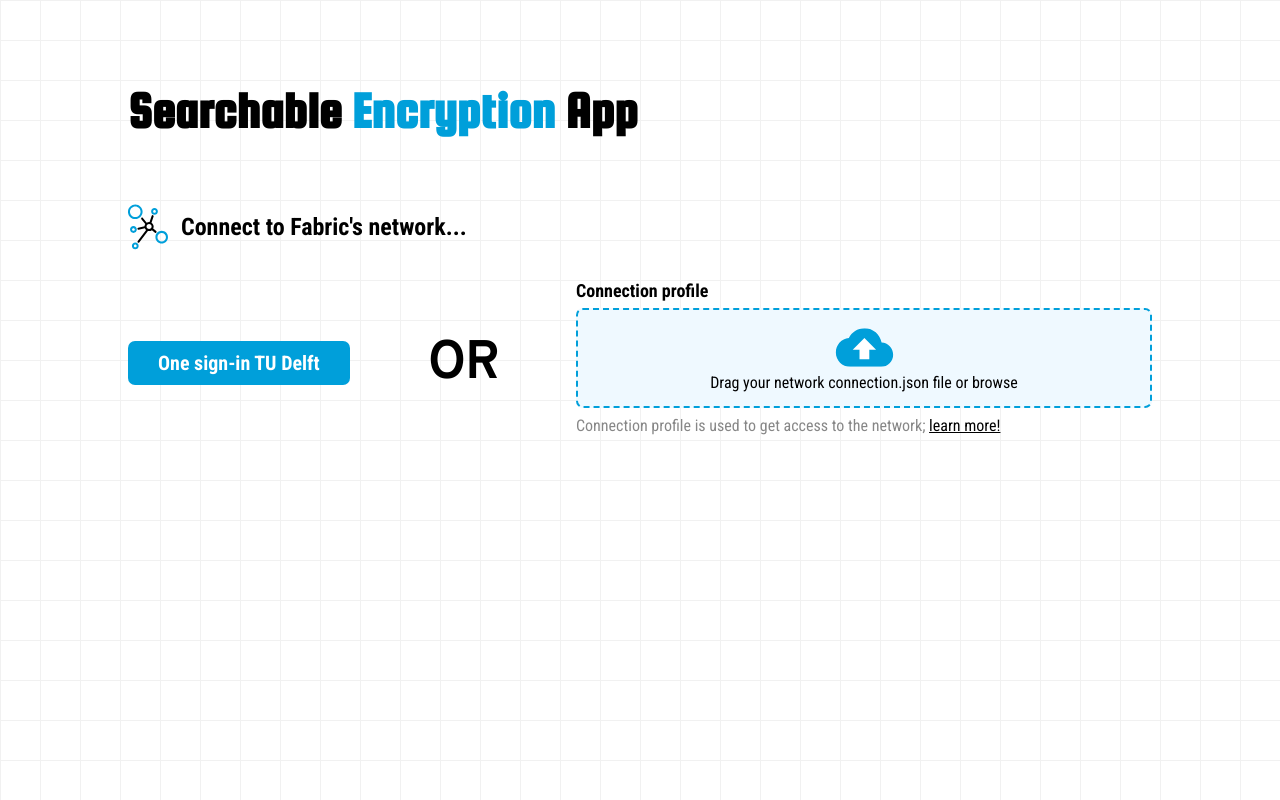
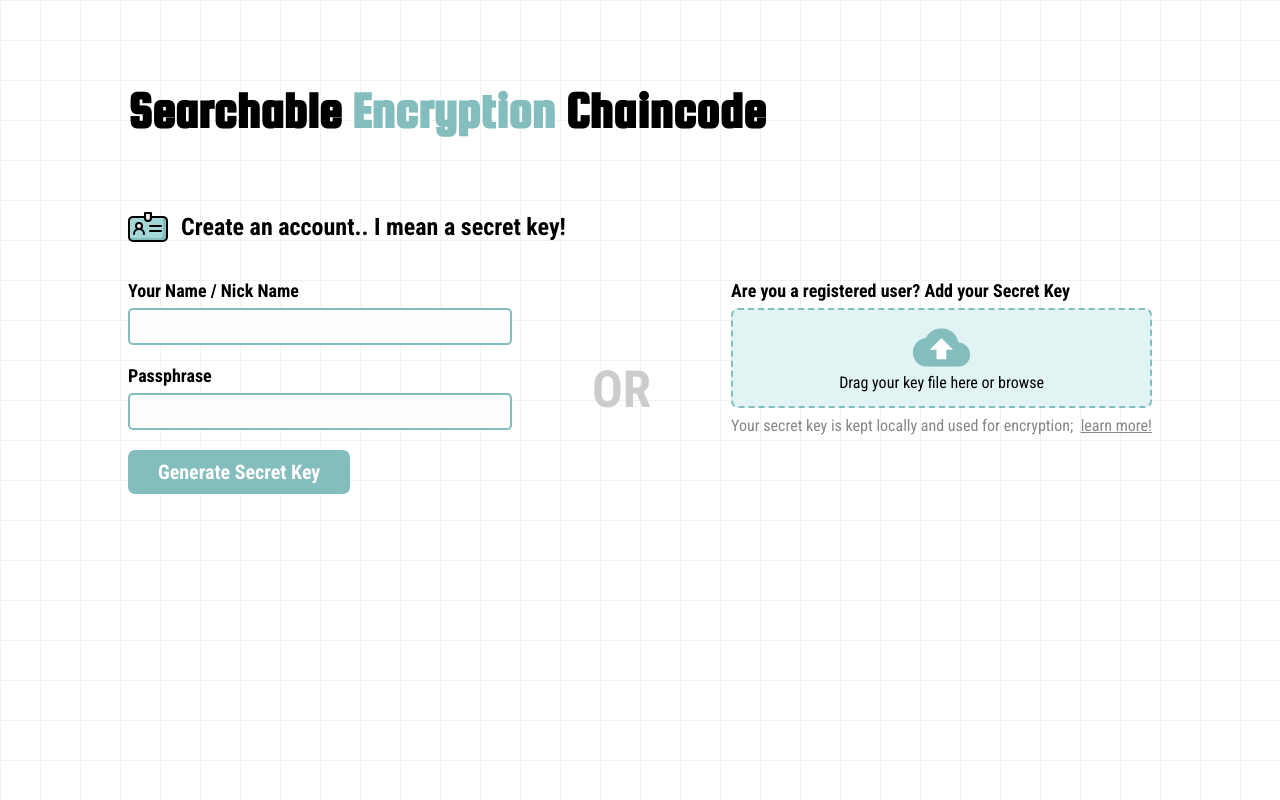
Before and after one commit to MahmoudRe/SE-Drive, a React (Create React App) app: page / in a window 1280 px wide. Built offline with nearby package versions, Linux system fonts and the light colour scheme; the HTML template or start-up script is replaced by a standard one.

Commit message:
RegistrationPage layout + style

```diff
--- a/public/electron.js
+++ b/public/electron.js
@@ -8,7 +8,7 @@
   // Create the browser window.
   const win = new BrowserWindow({
     width: 1000,
-    height: 700,
+    height: 600,
     webPreferences: {
       nodeIntegration: true,
       contextIsolation: false
--- a/src/App.css
+++ b/src/App.css
@@ -32,8 +32,7 @@
 .either-area {
   display: grid;
   grid-template-columns: minmax(20rem, auto) 1fr auto;
-  place-items: center;
-  gap: 1.5rem
+  gap: 3rem;
 }
 
 button, .button {
@@ -68,17 +67,18 @@
 }
 
 .OR {
-  font-family: 'Overpass', cursive;
+  /* font-family: 'Overpass', cursive; */
+  place-self: center;
   font-weight: 600;
   font-size: 4vw;
-  color: var(--color-light-gray);
+  color: var(--color-gray-light);
   line-height: 1;
   margin: 0;
   margin-top: .5rem;
 }
 
 .advance-file-input {
-  width: 45vw;
+  width: 100%;
   height: 10rem;
   border-radius: 7px;
   align-items: center;
@@ -97,13 +97,32 @@
 
 a:-webkit-any-link,
 a {
-  color: black;
+  color: inherit;
   text-decoration: underline;
 }
 
 
 a:hover {
   color: var(--color-primary);
+}
+
+.form-field {
+  min-width: 25rem;
+  display: flex;
+  flex-direction: column;
+  margin-bottom: 2rem;
+}
+
+.form-field label {
+  margin-bottom: .7rem;
+}
+
+input[type="text"] {
+  all: unset;
+  border: 2px solid var(--color-primary);
+  border-radius: 5px;
+  padding: .7rem;
+  background-color: rgb(253, 253, 253);
 }
 
 
@@ -113,10 +132,12 @@
     flex-direction: column-reverse;
     align-items: flex-start;
     margin-top: 1rem;
+    gap: 2rem;
   }
 
   .either-area .OR {
     margin-top: -1.2rem;
+    align-self: start;
   }
 
   .advance-file-input {
--- a/src/App.js
+++ b/src/App.js
@@ -1,14 +1,16 @@
 import React from 'react';
 import ConnectionPage from './pages/ConnectionPage';
+import RegistrationPage from './pages/RegistrationPage';
 import './App.css';
 
 function App() {
   return (
     <div className="App">
       <header className="header">
-        <h1> Searchable <span className="--color-primary-txt"> Encryption </span> App </h1>
+        <h1> Searchable <span className="--color-primary-txt"> Encryption </span> Chaincode </h1>
       </header>
-      <ConnectionPage />
+      {/* <ConnectionPage /> */}
+      <RegistrationPage />
     </div>
   );
 }
--- a/src/index.css
+++ b/src/index.css
@@ -6,6 +6,10 @@
   --color-primary: #009FDA;
   --color-primary-light: #13b0e9;
   --color-primary-dark: #2c8caf;
+
+  --color-primary-bg: #eff9ff;
+  --color-primary-bg-tint: #dbf0fd;
+
   --color-gray-light: #CCCCCC;
   --color-gray: #878787
 }
--- a/src/pages/ConnectionPage.jsx
+++ b/src/pages/ConnectionPage.jsx
@@ -9,8 +9,15 @@
   const [showSpinner, setShowSpinner] = useState(false);
 
   useEffect(() => {
+    document.documentElement.style.setProperty("--color-primary", "#009FDA");
+    document.documentElement.style.setProperty("--color-primary-light", "#13b0e9");
+    document.documentElement.style.setProperty("--color-primary-dark", "#2c8caf");
+    document.documentElement.style.setProperty("--color-primary-bg", "#eff9ff");
+    document.documentElement.style.setProperty("--color-primary-bg-tint", "#dbf0fd");
+
     new AdvanceFileInput({
       selector: "#connection-config",
+      dragText: "Drag your network connection.json file",
       onFileAdded: (fileList) => {
         let file = fileList[0];
         var reader = new FileReader();
@@ -34,14 +41,15 @@
       <section className="either-area">
         <button
           onClick={() => alert("Sorry, you can't use this feature currently. The app is in demo mode and isn't connected to a server!")}
+          style={{placeSelf: 'center'}}
         >
-          One sign-in TU Delft
+          Single Sign On for TU Delft
         </button>
         <p className="OR"> OR </p>
         <div style={{position: 'relative'}}>
           {showSpinner && <Spinner floating overlayColor={'white'} overlayOpacity={.8}/>}
           <div>
-            <label className="label">Connection profile</label>
+            <label className="label">Add Connection Profile</label>
             <input type="file" accept="application/json" name="connection" id="connection-config" />
             <p className="help-text"> Connection profile is used to get access to the network; <a href="https://github.com/MahmoudRe/searchable-encryption" onClick={(e) => {
               e.preventDefault();
--- /dev/null
+++ b/src/pages/RegistrationPage.jsx
@@ -0,0 +1,94 @@
+import React, { useEffect, useState } from "react";
+import { ReactComponent as IdCardSVG } from "../assets/id-card.svg";
+import AdvanceFileInput from "../libs/advance-file-input.js";
+import Spinner from "../components/Spinner";
+import "../libs/advance-file-input.css";
+
+function ConnectionPage() {
+  const [data, setData] = useState("");
+  const [showSpinner, setShowSpinner] = useState(false);
+
+  useEffect(() => {
+    document.documentElement.style.setProperty("--color-primary", "#83BDBD");
+    document.documentElement.style.setProperty("--color-primary-light", "#83BDBD");
+    document.documentElement.style.setProperty("--color-primary-dark", "#83BDBD");
+    document.documentElement.style.setProperty("--color-primary-bg", "#e1f3f3");
+    document.documentElement.style.setProperty("--color-primary-bg-tint", "#cfe9e9");
+
+    new AdvanceFileInput({
+      selector: "#connection-config",
+      dragText: "Drag your key file here",
+      onFileAdded: (fileList) => {
+        let file = fileList[0];
+        var reader = new FileReader();
+        reader.onloadend = function (e) {
+          setData(this.result);
+        };
+        reader.readAsText(file);
+      },
+      onFileRemoved: () => {
+        setData("");
+      },
+    });
+  }, []);
+
+  return (
+    <main>
+      <div className="sub-header" style={{ marginBottom: "2rem" }}>
+        <IdCardSVG />
+        <h2> Create an account.. I mean a secret key! </h2>
+      </div>
+      <section className="either-area">
+        <div>
+          <div className="form-field" style={{ width: "30vw" }}>
+            <label htmlFor="name">Your Name / Nick Name</label>
+            <input type="text" name="name" id="name" />
+          </div>
+          <div className="form-field" style={{ width: "30vw" }}>
+            <label htmlFor="name">Passphrase</label>
+            <input type="text" name="name" id="name" />
+          </div>
+          <button onClick={() => alert("Your password is generaded")}>Generate Secret Key</button>
+        </div>
+        <p className="OR"> OR </p>
+        <div style={{ position: "relative" }}>
+          {showSpinner && <Spinner floating overlayColor={"white"} overlayOpacity={0.8} />}
+          <div>
+            <label className="label">Are you a registered user? Add your Secret Key</label>
+            <input type="file" accept="application/json" name="connection" id="connection-config" />
+            <p className="help-text">
+              Your secret key is kept locally and used for encryption; &nbsp;
+              <a
+                href="https://github.com/MahmoudRe/searchable-encryption"
+                onClick={(e) => {
+                  e.preventDefault();
+                  const { shell } = window.require("electron");
+                  shell.openExternal(e.target.href);
+                }}
+              >
+                learn more!
+              </a>
+            </p>
+          </div>
+          {data && !showSpinner && (
+            <button
+              style={{ position: "absolute" }}
+              onClick={() => {
+                setShowSpinner(true);
+                setTimeout(async () => {
+                  const { ipcRenderer } = window.require("electron");
+                  await ipcRenderer.invoke("connect", data);
+                  setShowSpinner(false);
+                }, 1400);
+              }}
+            >
+              Proceed →
+            </button>
+          )}
+        </div>
+      </section>
+    </main>
+  );
+}
+
+export default ConnectionPage;
```
Also changed, not shown: src/assets/id-card.svg (added), src/libs/advance-file-input.css, src/libs/advance-file-input.js.
